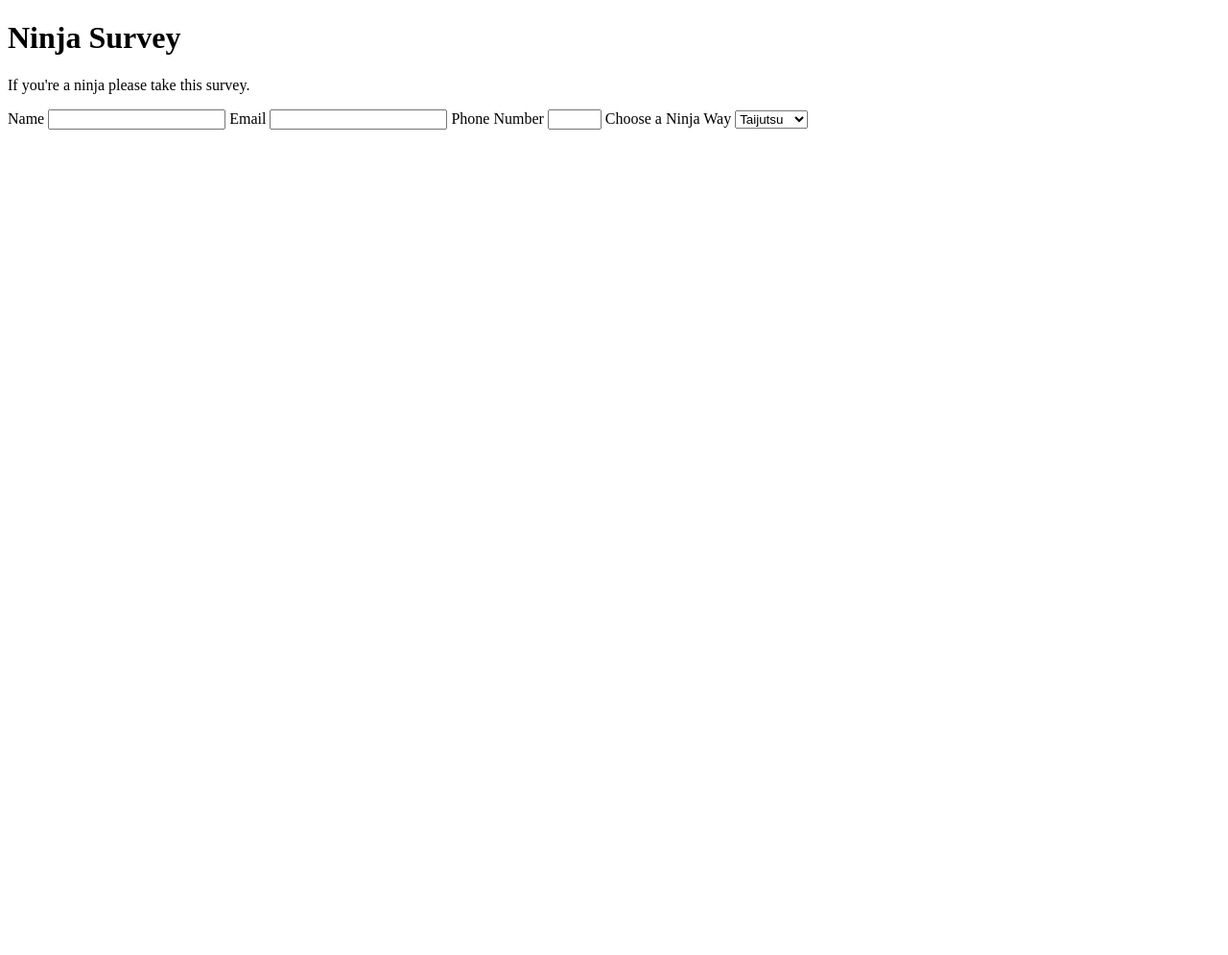
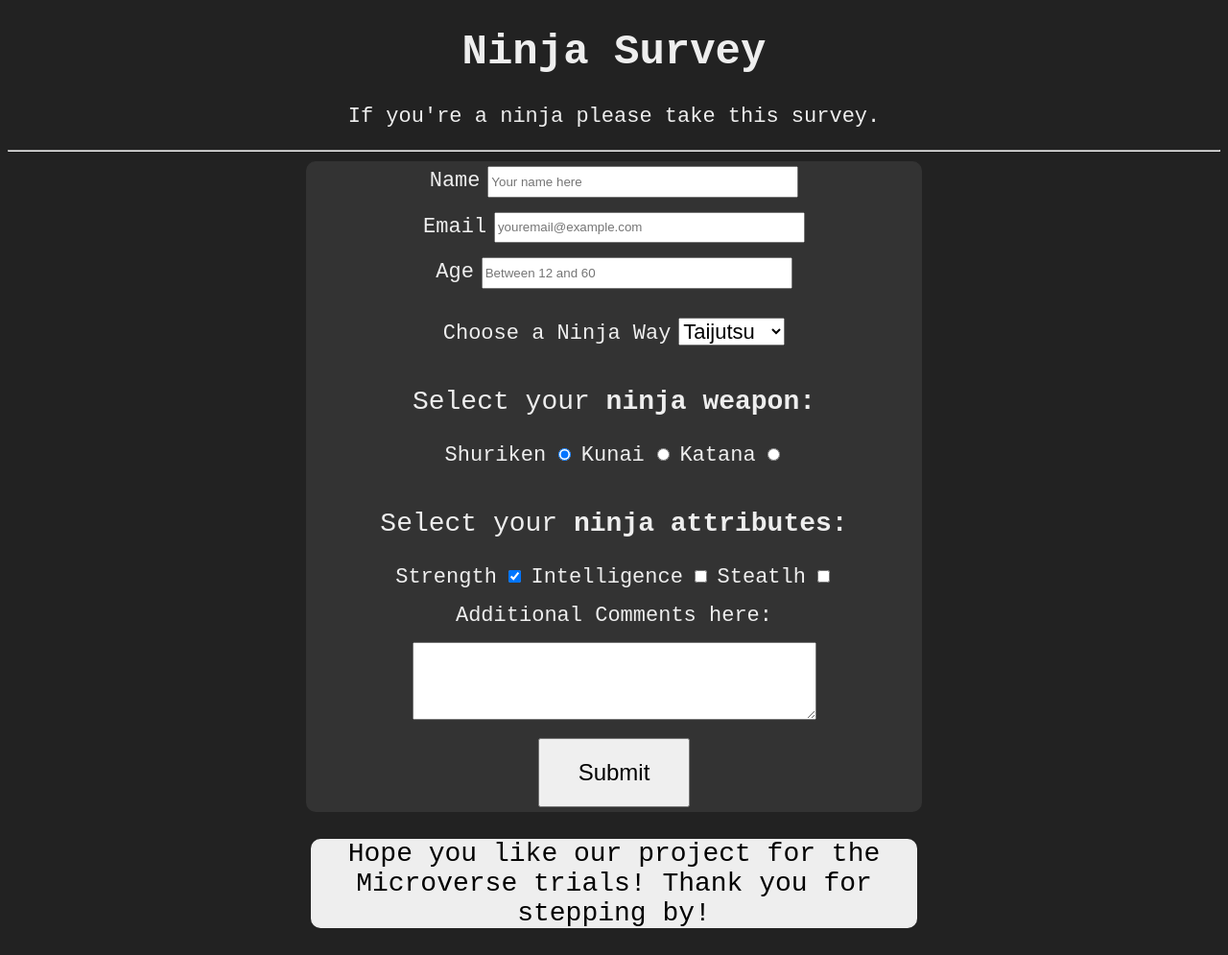
Before and after one commit to oluyara/Ruben-Edwards, a plain HTML site: page index.html in a window 1280 px wide. Shown: the whole page at 96% size. Before the commit the page ends 800 px from the top, so only its background shows below. Drawn offline with Linux system fonts and the light colour scheme.

Commit message:
Complete Trials project

```diff
--- a/index.html
+++ b/index.html
@@ -4,25 +4,96 @@
         <title>
                 Ninja Survey
         </title>
+        <style>
+            body {
+                background: #222;
+                color: #eee;
+                font-family: monospace;
+            }
+            main {
+                width: 50%;
+                background: #333;
+                margin: 10px auto;
+                padding: 5px;
+                border-radius: 10px;
+                text-align: center;
+            }
+            h1 {
+                font-size: 44px;
+                text-align: center;
+            }
+            p {
+                font-size: 28px;
+            }
+            label {
+                font-size: 22px;
+            }
+            select {
+                font-size: 22px;
+            }
+            footer {
+                background: #eee;
+                color: black;
+                width: 50%;
+                text-align: center;
+                margin: 10px auto;
+                border-radius: 10px;
+            }
+            .text-class {
+                font-size: 22;
+                width: 50%;
+                height: 2em;
+            }
+            .submit-class {
+                font-size: 24px;
+                width: 25%;
+                height: 3em;
+            }
+            #description {
+                font-size: 22px;
+                text-align: center;
+            }
+        </style>
     </head>
     <body>
         <h1 id="title">Ninja Survey</h1>
-        <p>If you're a ninja please take this survey.</p>
+        <p id="description">If you're a ninja please take this survey.</p>
+        <hr>
+        <main>
             <form id="survey-form">
                 <label for="name" id="name-label">Name</label>
-            <input type="text" id="name" name="name">
+                <input type="text" id="name" name="name" class="text-class" placeholder="Your name here" required><br><br>
                 <label for="email" id="email-label">Email</label>
-            <input type="email" id="email" name="email">
-            <label for="number" id="number-label">Phone Number</label>
-            <input type="number" id="number" name="number" min="12" max="60">
+                <input type="email" id="email" name="email" class="text-class" placeholder="youremail@example.com" required><br><br>
+                <label for="number" id="number-label">Age</label>
+                <input type="number" id="number" name="number" min="12" max="60" class="text-class" placeholder="Between 12 and 60" required><br><br><br>
                 <label for="dropdown" id="dropdown-label">Choose a Ninja Way</label>
                 <select id="dropdown" name="ninja-ways">
                     <option value="taijutsu">Taijutsu</option>
                     <option value="ninjutsu">Ninjutsu</option>
                     <option value="genjutsu">Genjutsu</option>
-            </select>
-            <label for="shurikan" id="shurikan-label"></label>
-
+                </select><br><br>
+                <p>Select your <strong>ninja weapon:</strong></p>
+                <label for="shuriken" id="shuriken-label">Shuriken</label>
+                <input type="radio" id="shuriken" name="ninja-weapon" value="shuriken" checked>
+                <label for="kunai" id="kunai-label">Kunai</label>
+                <input type="radio" id="kunai" name="ninja-weapon" value="kunai">
+                <label for="katana" id=katana-label>Katana</label>
+                <input type="radio" id="katana" name="ninja-weapon" value="katana"></input><br><br>
+                <p>Select your <strong>ninja attributes:</strong></p>
+                <label for="strength" id="strength-label">Strength</label>
+                <input type="checkbox" id="strength" name="strength" value="strength" checked>
+                <label for="intelligence" id="intelligence-label">Intelligence</label>
+                <input type="checkbox" id="intelligence" name="intelligence" value="intelligence">
+                <label for="stealth" id="stealth-label">Steatlh</label>
+                <input type="checkbox" id="stealth" name="stealth" value="stealth"><br><br>
+                <label for="additional-comments" id="additional-comments-label">Additional Comments here:</label><br><br>
+                <textarea id="additional-comments" rows="5" cols="50"></textarea><br><br>
+                <input type="submit" class="submit-class">
             </form>
+        </main>
+        <footer>
+            <p>Hope you like our project for the Microverse trials! Thank you for stepping by!</p>
+        </footer>
     </body>
 </html>
```
Lines whose indentation alone changed are shown as unchanged.
